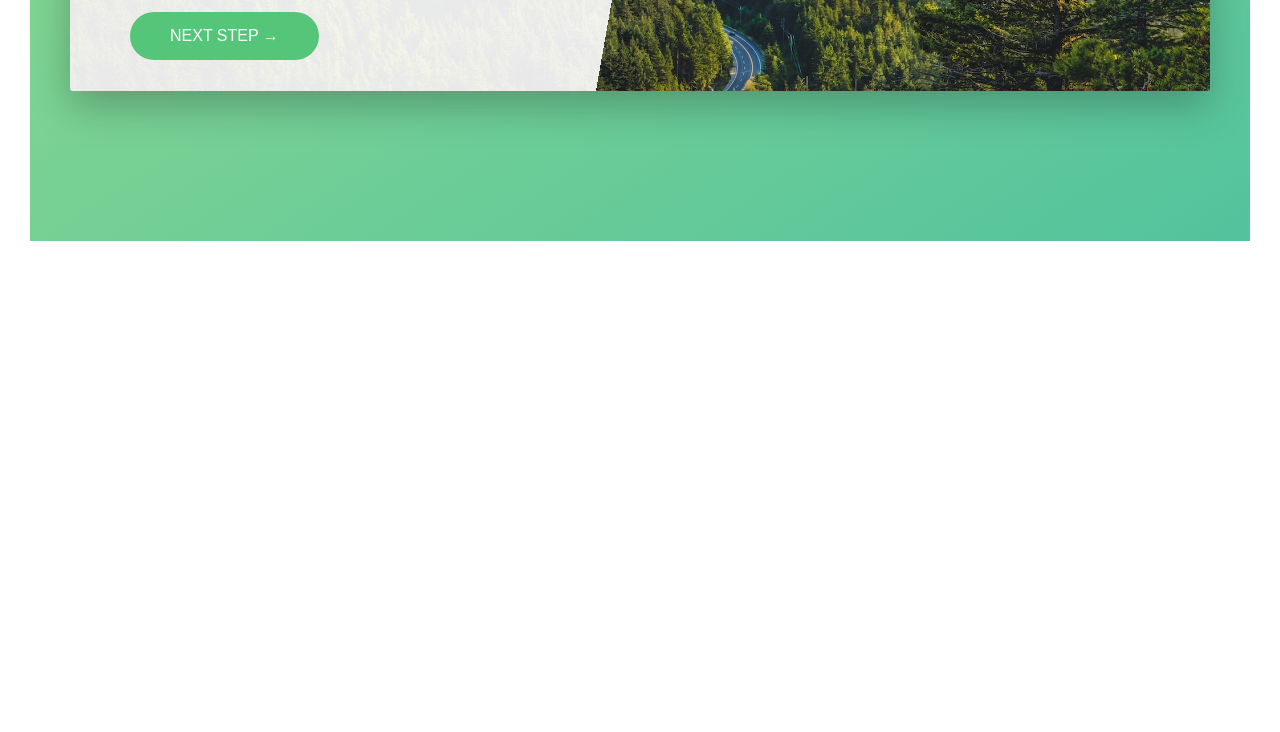
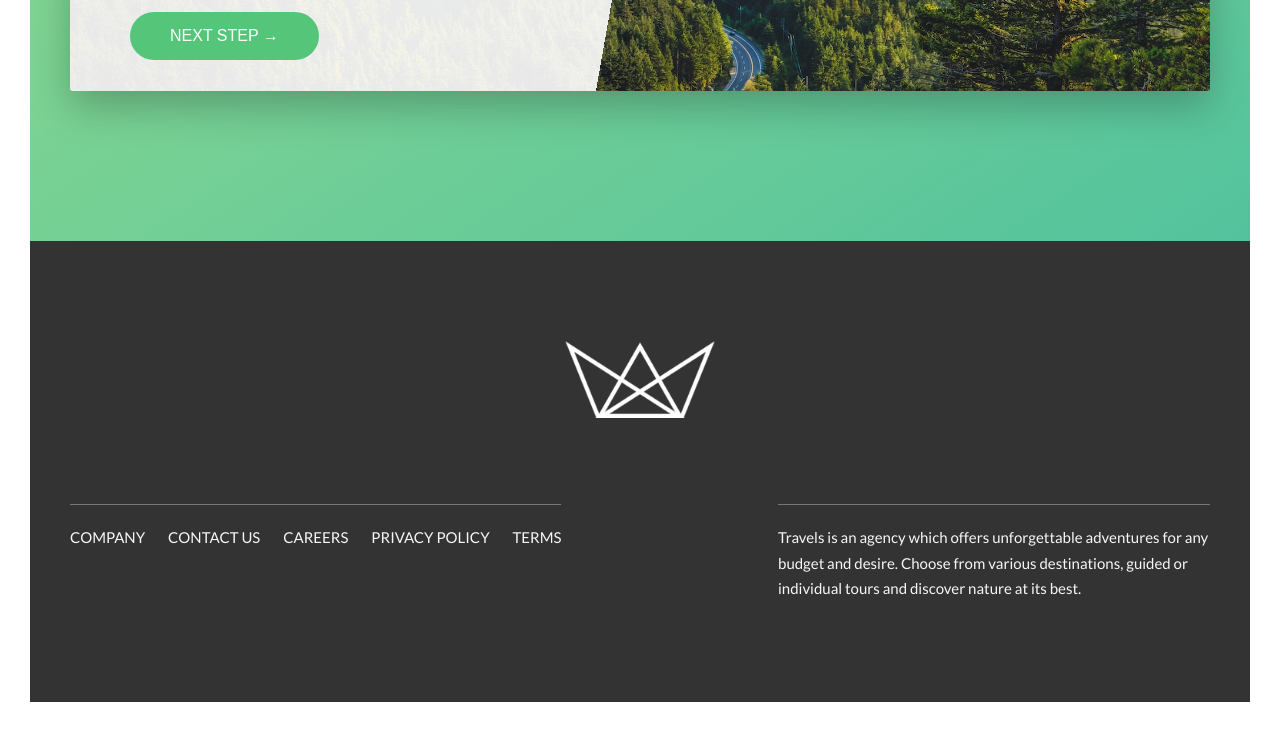
Before and after one commit to lindade/travels, a website: page index.html in a window 1280 px wide. Shown: the part 4908-5640 px from the top of the page. Before the commit the page ends 5179 px from the top, so only its background shows below. Drawn offline with Linux system fonts and the light colour scheme.

Commit message:
add footer section, create new mixin and refactor the corresponding sass files

```diff
--- a/index.html
+++ b/index.html
@@ -333,6 +333,31 @@
 
     </main>
 
+    <footer class="footer">
+        <div class="footer__logo-box">
+            <img src="img/logo-white.png" alt="logo" class="footer__logo">
+        </div>
+        <div class="row">
+            <div class="col-1-of-2">
+                <div class="footer__navigation">
+                    <ul class="footer__list">
+                        <li class="footer__item"><a href="#" class="footer__link">Company</a></li>
+                        <li class="footer__item"><a href="#" class="footer__link">Contact us</a></li>
+                        <li class="footer__item"><a href="#" class="footer__link">Careers</a></li>
+                        <li class="footer__item"><a href="#" class="footer__link">Privacy policy</a></li>
+                        <li class="footer__item"><a href="#" class="footer__link">Terms</a></li>
+                    </ul>
+                </div>
+            </div>
+            <div class="col-1-of-2">
+                <p class="footer__copyright">
+                    Travels is an agency which offers unforgettable adventures for any budget and desire. Choose from
+                    various destinations, guided or individual tours and discover nature at its best.
+                </p>
+            </div>
+        </div>
+    </footer>
+
     <!--
     <section class="grid-test">
         <div class="row">
--- a/sass/abstracts/_mixins.scss
+++ b/sass/abstracts/_mixins.scss
@@ -5,3 +5,10 @@
     clear: both;
   }
 }
+
+@mixin center-hor-ver {
+  position: absolute;
+  top: 50%;
+  left: 50%;
+  transform: translate(-50%, -50%);
+}
--- a/sass/abstracts/_variables.scss
+++ b/sass/abstracts/_variables.scss
@@ -11,6 +11,7 @@ $color-grey-light: #f7f7f7;
 $color-grey: #eee;
 $color-grey-dark: #777;
 $color-grey-dark-2: #999;
+$color-grey-dark-3: #333;
 $color-white: #fff;
 $color-black: #000;
 
--- a/sass/base/_typography.scss
+++ b/sass/base/_typography.scss
@@ -48,6 +48,7 @@ body {
   display: inline-block;
   background-image: linear-gradient(to right, $color-primary-light, $color-primary-dark);
   -webkit-background-clip: text;
+  background-clip: text;
   color: transparent;
 }
 
--- a/sass/components/_card.scss
+++ b/sass/components/_card.scss
@@ -130,10 +130,7 @@
 
   // BACK-SIDE STYLING
   &__cta {
-    position: absolute;
-    top: 50%;
-    left: 50%;
-    transform: translate(-50%, -50%);
+    @include center-hor-ver;
     width: 80%;
     text-align: center;
   }
--- a/sass/components/_feature-box.scss
+++ b/sass/components/_feature-box.scss
@@ -14,6 +14,7 @@
     display: inline-block;
     background-image: linear-gradient(to right, $color-primary-light, $color-primary-dark);
     -webkit-background-clip: text;
+    background-clip: text;
     color: transparent;
   }
 
--- a/sass/components/_form.scss
+++ b/sass/components/_form.scss
@@ -83,10 +83,7 @@
       height: 1.3rem;
       border-radius: 50%;
       background-color: $color-primary;
-      position: absolute;
-      top: 50%;
-      left: 50%;
-      transform: translate(-50%, -50%);
+      @include center-hor-ver;
       opacity: 0;
       transition: opacity .2s;
     }
--- /dev/null
+++ b/sass/layout/_footer.scss
@@ -0,0 +1,60 @@
+.footer {
+  background-color: $color-grey-dark-3;
+  color: $color-grey-light;
+  padding: 10rem 0;
+  font-size: 1.3rem;
+
+  &__logo-box {
+    text-align: center;
+    margin-bottom: 8rem;
+  }
+
+  &__logo {
+    height: auto;
+    width: 15rem;
+  }
+
+  &__navigation {
+    border-top: 1px solid $color-grey-dark;
+    padding-top: 2rem;
+    display: inline-block;
+  }
+
+  &__list {
+    list-style: none;
+  }
+
+  &__item {
+    display: inline-block;
+
+    &:not(:last-child) {
+      margin-right: 2rem;
+    }
+  }
+
+  &__link {
+
+    &:link,
+    &:visited {
+      color: $color-grey-light;
+      text-decoration: none;
+      text-transform: uppercase;
+      display: inline-block;
+      border-bottom: 2px solid transparent;
+      transition: all .3s;
+    }
+
+    &:hover,
+    &:active {
+      color: $color-primary;
+      border-bottom: 2px solid $color-primary;
+    }
+  }
+
+  &__copyright {
+    border-top: 1px solid $color-grey-dark;
+    padding-top: 2rem;
+    width: 80%;
+    float: right;
+  }
+}
--- a/sass/main.scss
+++ b/sass/main.scss
@@ -15,6 +15,7 @@
 @import "components/compositions";
 @import "components/story";
 
+@import "layout/footer";
 @import "layout/header";
 @import "layout/grid";
 
```
Also changed, not shown: css/style.css.
